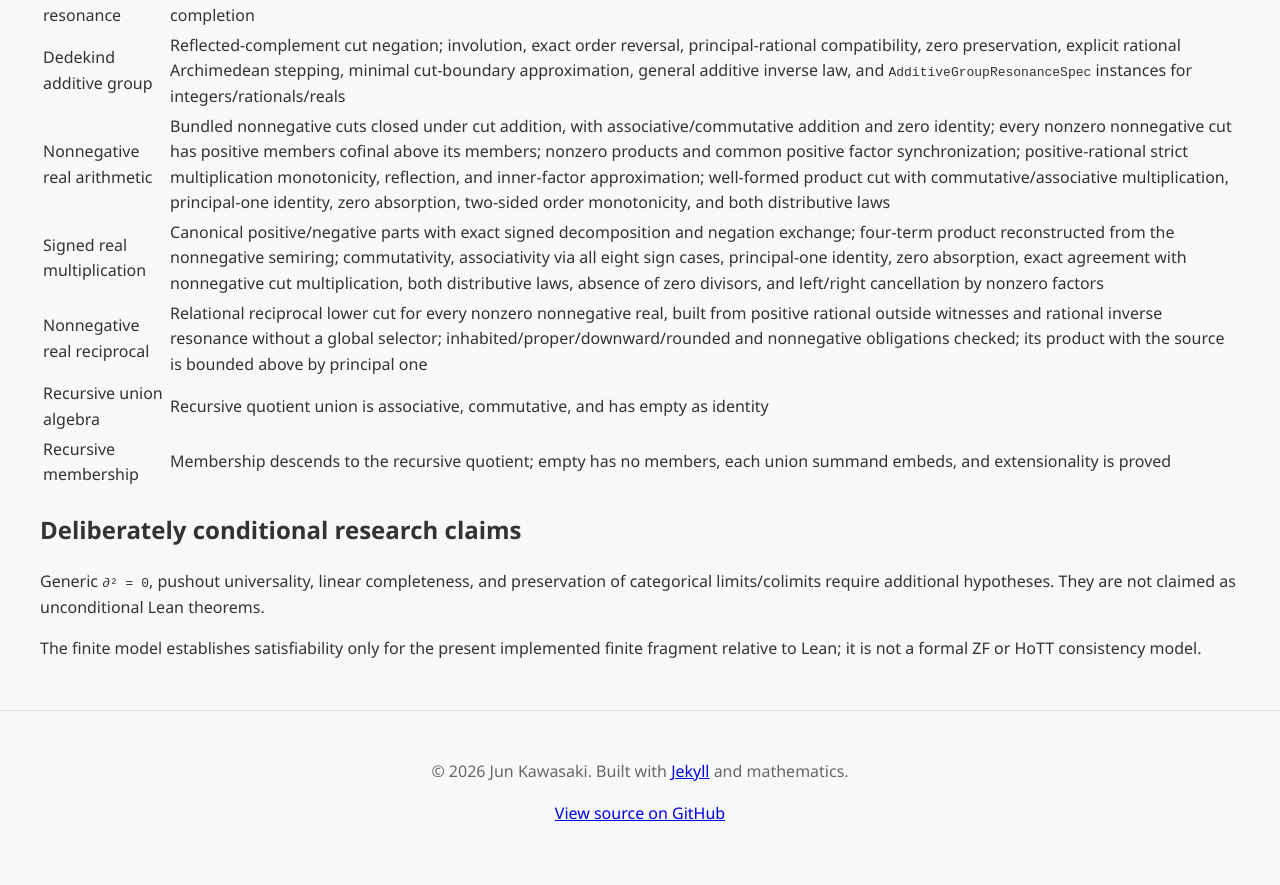
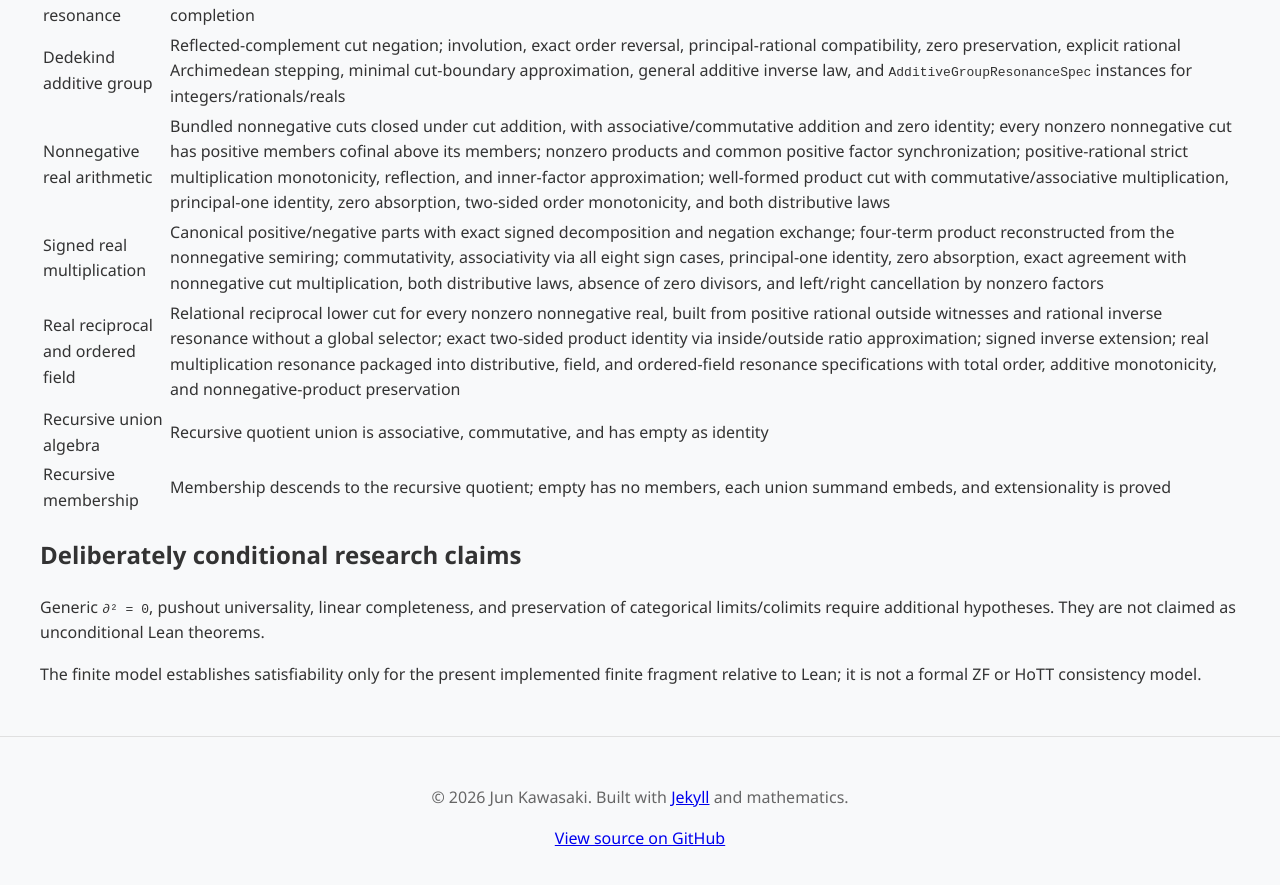
Before and after one commit to com-junkawasaki/inc, a Jekyll site: the page built from docs/verification.md, in a window 1280 px wide and 900 px high, scrolled down 2549 px. Shown: the top 885 px of the window. Built offline with Jekyll 4.4.1, drawn with Linux system fonts in a browser that asks for light colours.

Commit message:
feat(inc): complete Dedekind real ordered field

```diff
--- a/docs/verification.md
+++ b/docs/verification.md
@@ -43,7 +43,7 @@ the triangle example.
 | Dedekind additive group | Reflected-complement cut negation; involution, exact order reversal, principal-rational compatibility, zero preservation, explicit rational Archimedean stepping, minimal cut-boundary approximation, general additive inverse law, and `AdditiveGroupResonanceSpec` instances for integers/rationals/reals |
 | Nonnegative real arithmetic | Bundled nonnegative cuts closed under cut addition, with associative/commutative addition and zero identity; every nonzero nonnegative cut has positive members cofinal above its members; nonzero products and common positive factor synchronization; positive-rational strict multiplication monotonicity, reflection, and inner-factor approximation; well-formed product cut with commutative/associative multiplication, principal-one identity, zero absorption, two-sided order monotonicity, and both distributive laws |
 | Signed real multiplication | Canonical positive/negative parts with exact signed decomposition and negation exchange; four-term product reconstructed from the nonnegative semiring; commutativity, associativity via all eight sign cases, principal-one identity, zero absorption, exact agreement with nonnegative cut multiplication, both distributive laws, absence of zero divisors, and left/right cancellation by nonzero factors |
-| Nonnegative real reciprocal | Relational reciprocal lower cut for every nonzero nonnegative real, built from positive rational outside witnesses and rational inverse resonance without a global selector; inhabited/proper/downward/rounded and nonnegative obligations checked; its product with the source is bounded above by principal one |
+| Real reciprocal and ordered field | Relational reciprocal lower cut for every nonzero nonnegative real, built from positive rational outside witnesses and rational inverse resonance without a global selector; exact two-sided product identity via inside/outside ratio approximation; signed inverse extension; real multiplication resonance packaged into distributive, field, and ordered-field resonance specifications with total order, additive monotonicity, and nonnegative-product preservation |
 | Recursive union algebra | Recursive quotient union is associative, commutative, and has empty as identity |
 | Recursive membership | Membership descends to the recursive quotient; empty has no members, each union summand embeds, and extensionality is proved |
 
```
Also changed, not shown: docs/adr/2607121930-resonance-as-central-primitive.md (+5 -3 lines), docs/status.md (+5 -2 lines), README.md, 2 other files.
